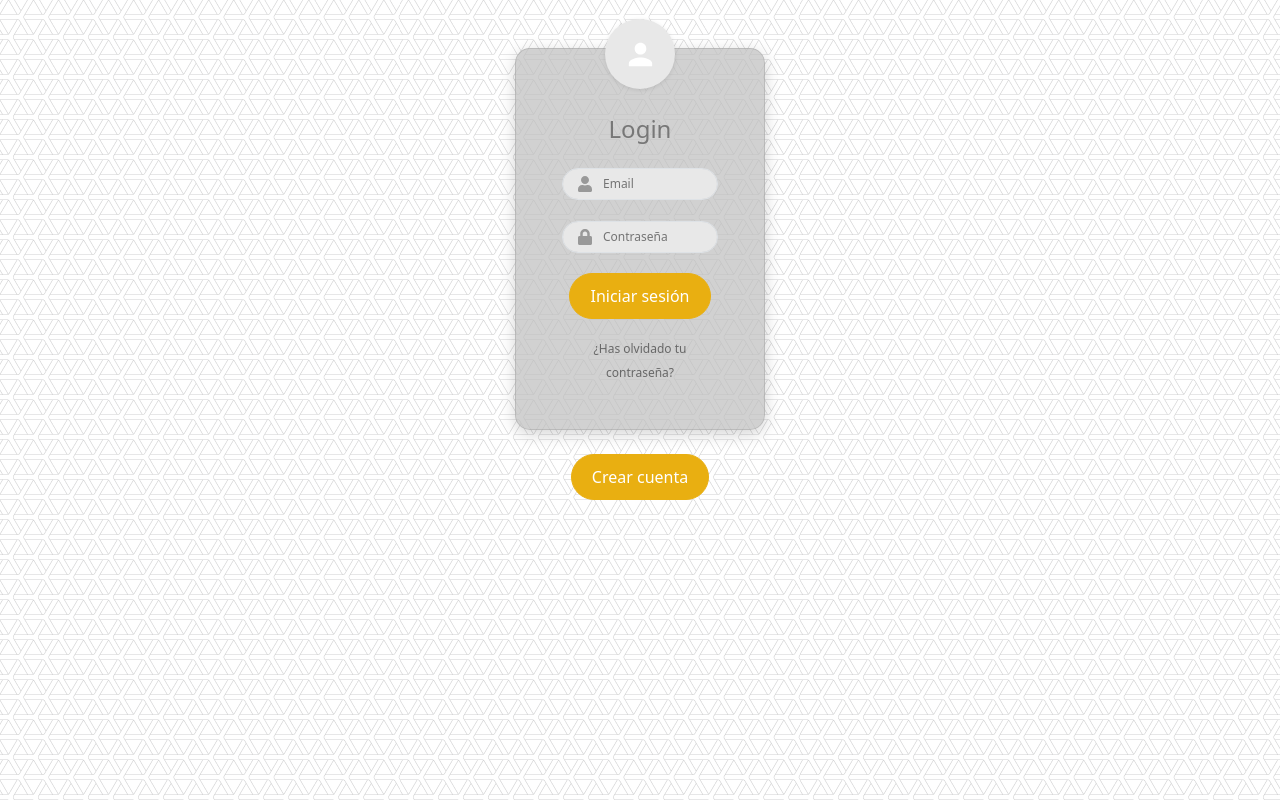
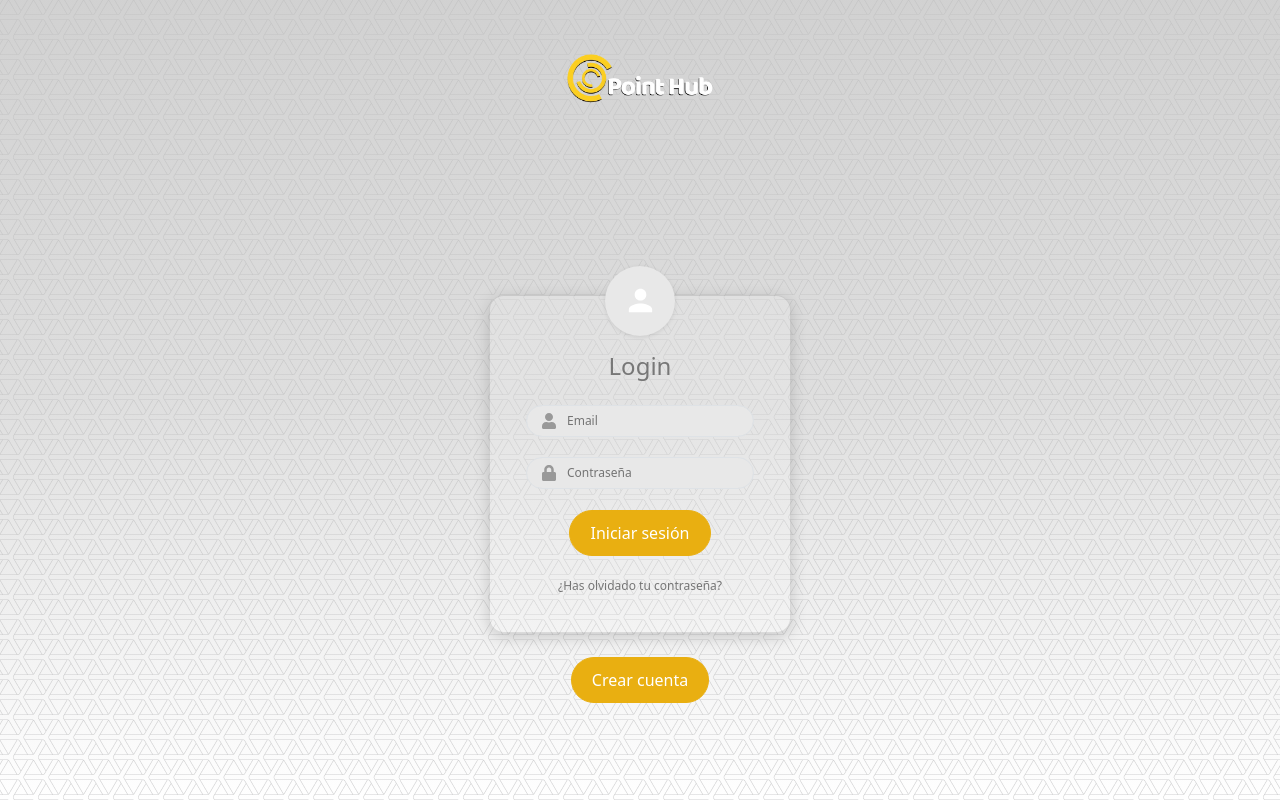
Before and after one commit to curriano30/pointhub-front, a React (Create React App) app: page /login in a window 1280 px wide. Built offline with nearby package versions, Linux system fonts and the light colour scheme.

Commit message:
nuevos avances

```diff
--- a/src/App.js
+++ b/src/App.js
@@ -2,15 +2,18 @@
 import { BrowserRouter as Router, Route, Routes } from 'react-router-dom';
 import LoginPage from './components/pages/LoginPage';
 import RegisterButtonPage from './components/pages/RegisterButtonPage';
+import HeaderLayout from './components/layout/HeaderLayout'; // Ajusta la ruta según tu estructura de archivos
 
 function App() {
   return (
     <Router>
-      <Routes>
-        <Route path="/" element={<LoginPage />} />
-        <Route path="/register-company" element={<RegisterButtonPage />} />
-        <Route path="/login" element={<LoginPage />} />
-      </Routes>
+      <HeaderLayout>
+        <Routes>
+          <Route path="/" element={<LoginPage />} />
+          <Route path="/register-company" element={<RegisterButtonPage />} />
+          <Route path="/login" element={<LoginPage />} />
+        </Routes>
+      </HeaderLayout>
     </Router>
   );
 }
--- /dev/null
+++ b/src/components/common/Header.js
@@ -0,0 +1,12 @@
+import React from 'react';
+import logo from '../../assets/images/logo.png'; // Ajusta la ruta según tu estructura de archivos
+
+const Header = () => {
+  return (
+    <header className="header">
+      <img src={logo} alt="PointHub Logo" className="header-logo" />
+    </header>
+  );
+};
+
+export default Header;
--- /dev/null
+++ b/src/components/layout/HeaderLayout.css
@@ -0,0 +1,34 @@
+/* src/components/layout/HeaderLayout.css */
+
+body, html {
+    height: 100%;
+    margin: 0;
+  }
+
+  .layout {
+    display: flex;
+    flex-direction: column;
+    min-height: 100vh;
+    background-image:
+      linear-gradient(to bottom, rgba(190, 190, 190, 0.7), rgba(190, 190, 190, 0.5), rgba(255, 255, 255, 0)),
+      url('../../assets/images/pattern-background.png'); /* Ruta a tu imagen de patrones triangulares */
+    background-repeat: repeat;
+  }
+
+  .header {
+    display: flex;
+    justify-content: center;
+    align-items: center;
+    background-color: transparent; /* Fondo transparente para ver el degradado */
+  }
+
+  .header-logo {
+    height: 150px; /* Ajusta el tamaño según sea necesario */
+  }
+
+  .main-content {
+    flex: 1;
+    display: flex;
+    justify-content: center;
+    align-items: center;
+  }
--- /dev/null
+++ b/src/components/layout/HeaderLayout.js
@@ -0,0 +1,16 @@
+import React from 'react';
+import Header from '../common/Header'; // Ajusta la ruta según tu estructura de archivos
+import './HeaderLayout.css'; // Importa tus estilos personalizados
+
+const HeaderLayout = ({ children }) => {
+  return (
+    <div className="layout">
+      <Header />
+      <main className="main-content">
+        {children}
+      </main>
+    </div>
+  );
+};
+
+export default HeaderLayout;
--- a/src/components/pages/LoginPage.css
+++ b/src/components/pages/LoginPage.css
@@ -8,9 +8,6 @@
         padding: 0;
     }
 
-.login-container {
-    margin-top: 50px;
-  }
 
   .card {
     border-radius: 15px;
@@ -19,6 +16,8 @@
     border-width: 1px; /* Reduce el tamaño del borde */
     border-color: rgba(0, 0, 0, 0.1);
     max-width: 400px; /* Establece un ancho máximo para la tarjeta */
+    background-color: rgb(255, 255, 255, 0.15); /* Fondo gris oscuro y más opaco */
+
   }
 
   .icon-container {
--- a/src/components/pages/RegisterButtonPage.css
+++ b/src/components/pages/RegisterButtonPage.css
@@ -1,15 +1,7 @@
 /* src/components/pages/RegisterButtonPage.css */
 
-.register-container {
-    display: flex;
-    flex-direction: column;
-    justify-content: center;
-    align-items: center;
-    height: 100vh; /* Ocupa toda la altura de la ventana */
-    text-align: center;
-  }
 
-  .card {
+  .card-aux {
     display: flex;
     flex-direction: column;
     justify-content: center;
--- a/src/components/pages/RegisterButtonPage.js
+++ b/src/components/pages/RegisterButtonPage.js
@@ -1,15 +1,14 @@
 import React from 'react';
 import './RegisterButtonPage.css'; // Importa tus estilos personalizados
-import logo from '../../assets/images/logo.png'; // Ajusta la ruta según tu estructura de archivos
 import { useNavigate } from 'react-router-dom'; // Importa el hook useNavigate
 
 
 const RegisterButtonPage = () => {
   const navigate = useNavigate(); // Usa el hook useNavigate para la navegación programática
   return (
-    <div className="register-container">
-      <div className="card">
-        <img src={logo} alt="PointHub Logo" className="logo" />
+    <div className="register-container container mt-5">
+        <div className="row justify-content-center">
+            <div className="card-aux">
                 <button className="btn btn-warning rounded-pill" onClick={() => alert('Soy consumidor seleccionado')}>
                 Soy consumidor
                 </button>
@@ -19,6 +18,7 @@
                 <a href="/login" className="already-registered"  onClick={() => navigate('/login')}>Ya estoy registrado</a>
             </div>
     </div>
+    </div>
   );
 };
 
```
Also changed, not shown: src/components/common/Button.js (deleted, +0 -17 lines). Lines whose indentation alone changed are shown as unchanged.
